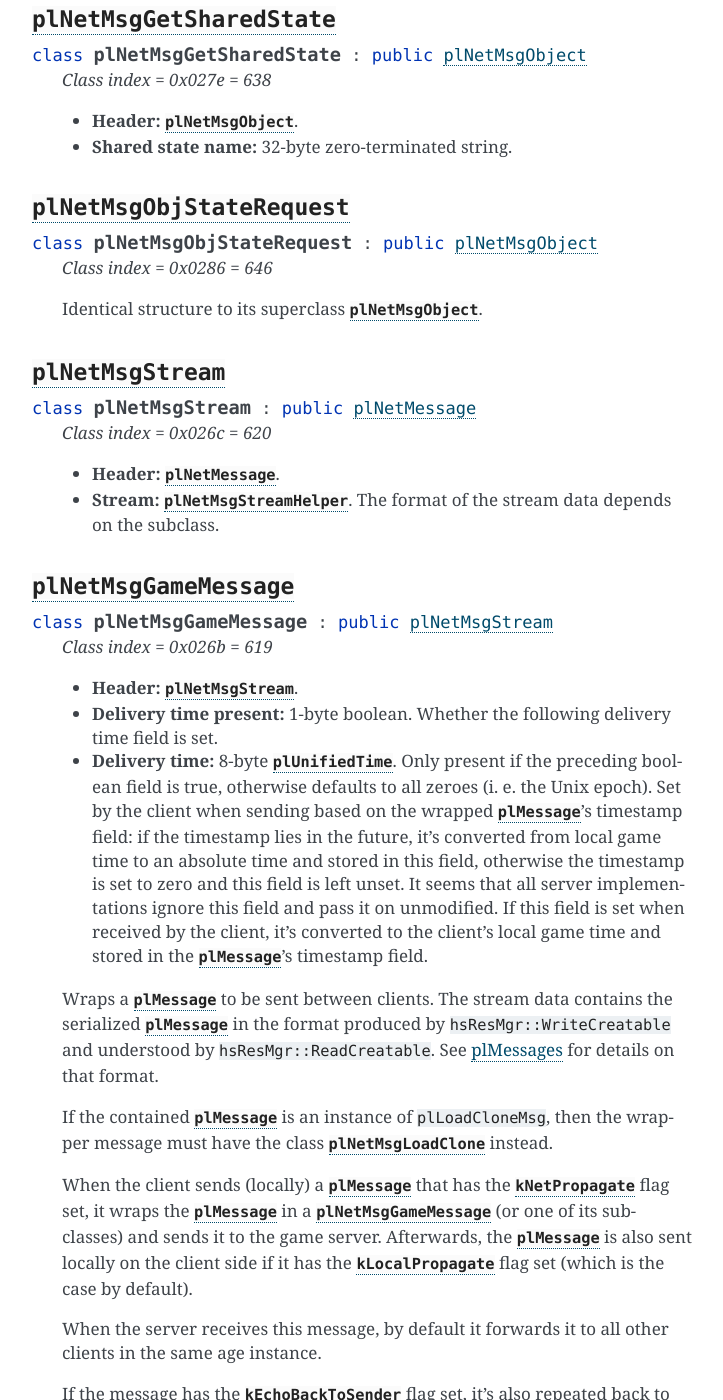
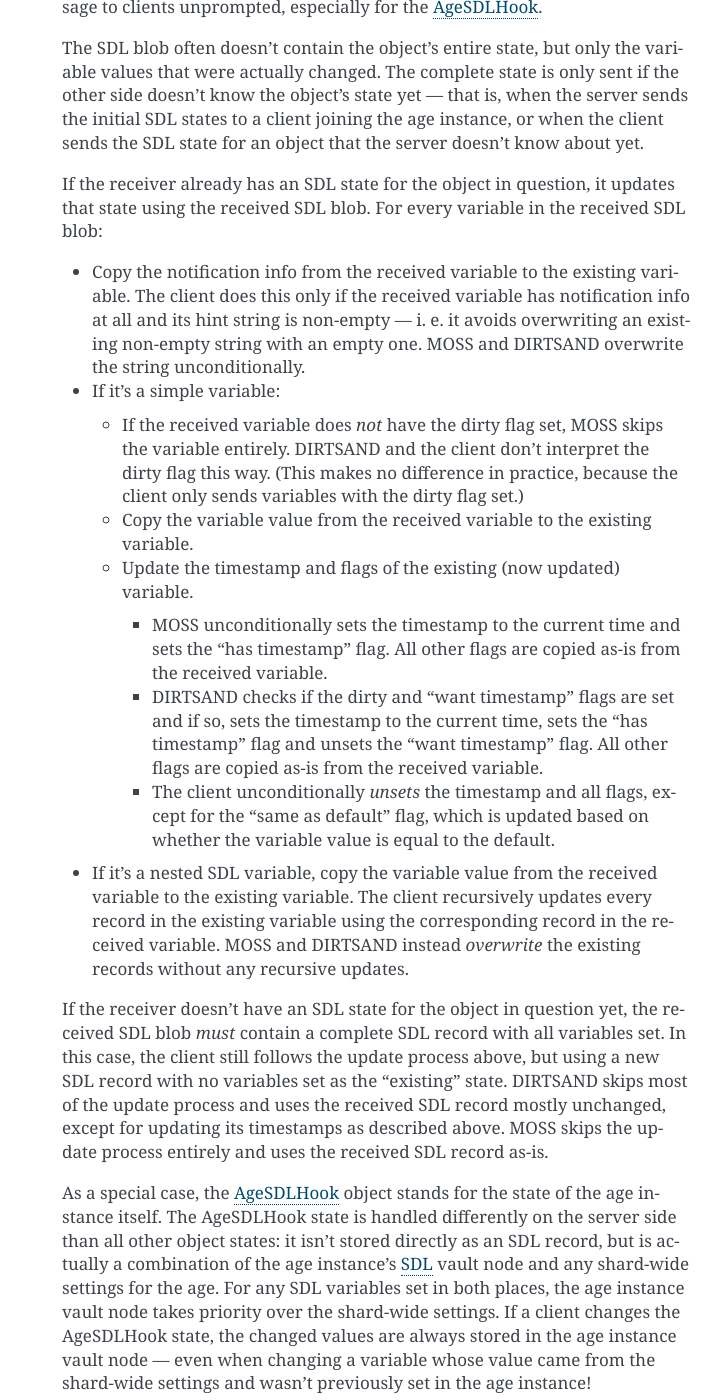
Before and after one commit to dgelessus/NAGUS, a Sphinx documentation site: the page built from docs/uru/game_server.rst, in a window 1280 px wide and 1400 px high, scrolled down 12686 px. Shown: the whole window, without its empty margins (388-1111 px from the left). Built offline with Sphinx 7.4.7, drawn with Linux system fonts in a browser that asks for light colours; some of the changed text lies outside the part shown.

Commit message:
Document plNetMsgSDLState and plNetMsgSDLStateBCast in more detail

```diff
--- a/docs/uru/game_server.rst
+++ b/docs/uru/game_server.rst
@@ -322,9 +322,10 @@ and not supported by MOSS or DIRTSAND
 
     .. cpp:enumerator:: kNewSDLState = 1 << 10
 
-      When a ``plSDLModifier`` sends a :cpp:class:`plNetMsgSDLState` (or subclass) message for the first time,
-      the client sets this flag in the message.
-      All further messages from the same ``plSDLModifier`` have it unset.
+      Set by the client when sending a :cpp:class:`plNetMsgSDLState` (or subclass) message for an object that the server doesn't know about yet.
+      Once a message with this flag has been sent for an object,
+      or if the client receives a state for an object from the server,
+      this flag will be unset for all further :cpp:class:`plNetMsgSDLState` messages for that object.
       Should never be set for other message types.
       Ignored by MOSS and DIRTSAND.
 
@@ -635,9 +636,8 @@ and not supported by MOSS or DIRTSAND
     Set to true by the server when replying to a :cpp:class:`plNetMsgGameStateRequest`.
     The client always sets it to false.
     When the client receives a message with this flag set,
-    it initializes all variables *not* present in the received SDL record to their default values
-    and sets the dirty flag on *all* variables,
-    regardless of the dirty flags in the received SDL record.
+    it initializes all variables *not* present in the received SDL record to their default values and sets their dirty flag.
+    (See also the :cpp:enumerator:`~plNetMessage::BitVectorFlags::kNewSDLState` flag.)
   * **Persist on server:** 1-byte boolean.
     Normally always set to true.
     The client sets it to false for SDL states that shouldn't be saved permanently on the server.
@@ -655,9 +655,89 @@ and not supported by MOSS or DIRTSAND
     the persist on server flag should be false.
     MOSS and DIRTSAND ignore this flag.
 
+  Notifies the other side about the SDL state of an object in the age instance.
+  The UOID field (from :cpp:class:`plNetMsgObject`) identifies the object to which the state belongs.
   The stream data is an :ref:`SDL blob <sdl_blob>`,
   including its stream header.
 
+  This message can be sent both from the client to the server and the other way around.
+  In most cases,
+  the message is sent from the client and then possibly broadcast by the server to other clients.
+  When a client joins an age instance,
+  the server sends it the states of all objects in the age instance
+  (see :cpp:class:`plNetMsgGameStateRequest`).
+  In a few cases,
+  the server also sends this message to clients unprompted,
+  especially for the :ref:`AgeSDLHook <age_sdl_hook>`.
+
+  The SDL blob often doesn't contain the object's entire state,
+  but only the variable values that were actually changed.
+  The complete state is only sent if the other side doesn't know the object's state yet ---
+  that is,
+  when the server sends the initial SDL states to a client joining the age instance,
+  or when the client sends the SDL state for an object that the server doesn't know about yet.
+
+  If the receiver already has an SDL state for the object in question,
+  it updates that state using the received SDL blob.
+  For every variable in the received SDL blob:
+
+  * Copy the notification info from the received variable to the existing variable.
+    The client does this only if the received variable has notification info at all
+    and its hint string is non-empty ---
+    i. e. it avoids overwriting an existing non-empty string with an empty one.
+    MOSS and DIRTSAND overwrite the string unconditionally.
+  * If it's a simple variable:
+
+    * If the received variable does *not* have the dirty flag set,
+      MOSS skips the variable entirely.
+      DIRTSAND and the client don't interpret the dirty flag this way.
+      (This makes no difference in practice,
+      because the client only sends variables with the dirty flag set.)
+    * Copy the variable value from the received variable to the existing variable.
+    * Update the timestamp and flags of the existing (now updated) variable.
+
+      * MOSS unconditionally sets the timestamp to the current time
+        and sets the "has timestamp" flag.
+        All other flags are copied as-is from the received variable.
+      * DIRTSAND checks if the dirty and "want timestamp" flags are set
+        and if so,
+        sets the timestamp to the current time,
+        sets the "has timestamp" flag
+        and unsets the "want timestamp" flag.
+        All other flags are copied as-is from the received variable.
+      * The client unconditionally *unsets* the timestamp and all flags,
+        except for the "same as default" flag,
+        which is updated based on whether the variable value is equal to the default.
+  * If it's a nested SDL variable,
+    copy the variable value from the received variable to the existing variable.
+    The client recursively updates every record in the existing variable
+    using the corresponding record in the received variable.
+    MOSS and DIRTSAND instead *overwrite* the existing records without any recursive updates.
+
+  If the receiver doesn't have an SDL state for the object in question yet,
+  the received SDL blob *must* contain a complete SDL record with all variables set.
+  In this case,
+  the client still follows the update process above,
+  but using a new SDL record with no variables set as the "existing" state.
+  DIRTSAND skips most of the update process
+  and uses the received SDL record mostly unchanged,
+  except for updating its timestamps as described above.
+  MOSS skips the update process entirely
+  and uses the received SDL record as-is.
+
+  As a special case,
+  the :ref:`AgeSDLHook <age_sdl_hook>` object stands for the state of the age instance itself.
+  The AgeSDLHook state is handled differently on the server side than all other object states:
+  it isn't stored directly as an SDL record,
+  but is actually a combination of the age instance's :ref:`vault_node_sdl` vault node
+  and any shard-wide settings for the age.
+  For any SDL variables set in both places,
+  the age instance vault node takes priority over the shard-wide settings.
+  If a client changes the AgeSDLHook state,
+  the changed values are always stored in the age instance vault node ---
+  even when changing a variable whose value came from the shard-wide settings
+  and wasn't previously set in the age instance!
+
 :cpp:class:`plNetMsgSDLStateBCast`
 ^^^^^^^^^^^^^^^^^^^^^^^^^^^^^^^^^^
 
@@ -666,6 +746,16 @@ and not supported by MOSS or DIRTSAND
   *Class index = 0x0329 = 809*
 
   Identical structure to its superclass :cpp:class:`plNetMsgSDLState`.
+
+  Handled the same way as :cpp:class:`plNetMsgSDLState`,
+  except that on the server side,
+  the state change is additionally broadcast to all other clients in the same age instance.
+
+  MOSS broadcasts the received SDL blob as-is,
+  which most likely contains an incomplete SDL record.
+  DIRTSAND instead always broadcasts a complete SDL record,
+  serialized from its own version of the object's state
+  after it was updated with the SDL record received from the client.
 
 :cpp:class:`plNetMsgGetSharedState`
 ^^^^^^^^^^^^^^^^^^^^^^^^^^^^^^^^^^^
```
